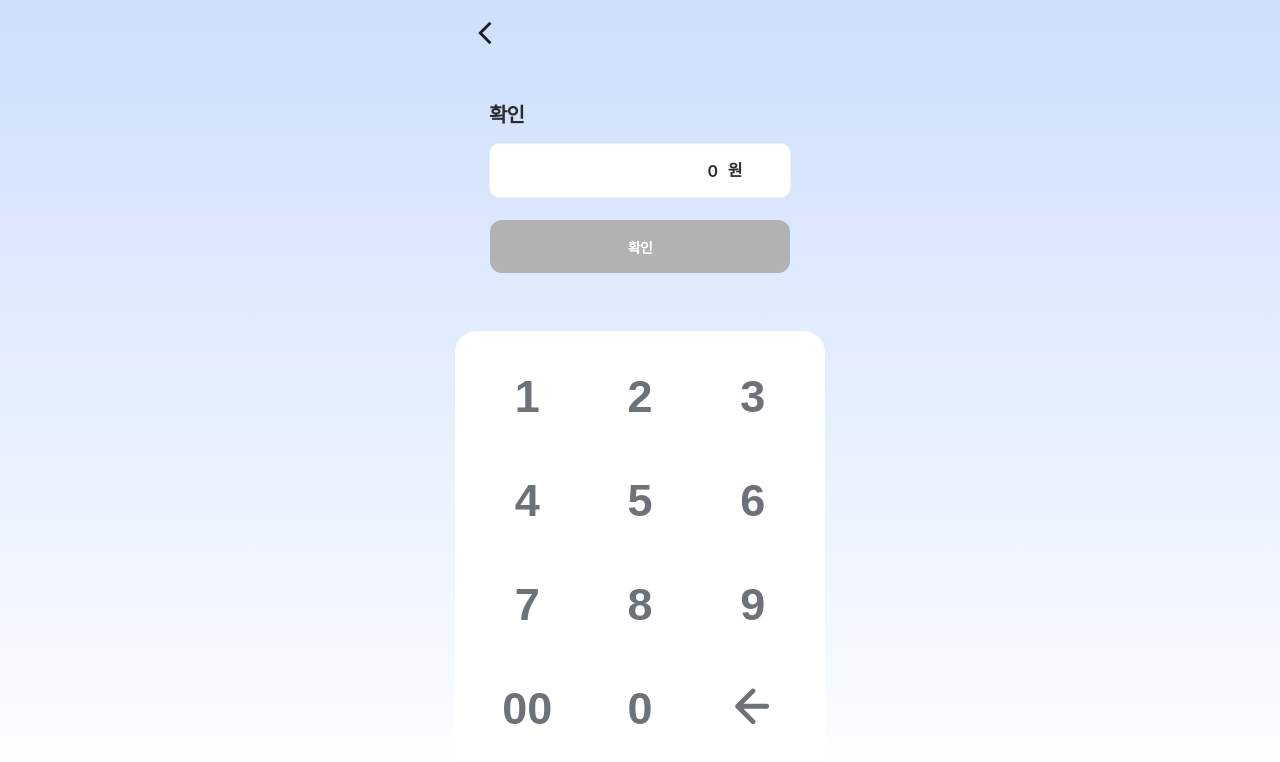
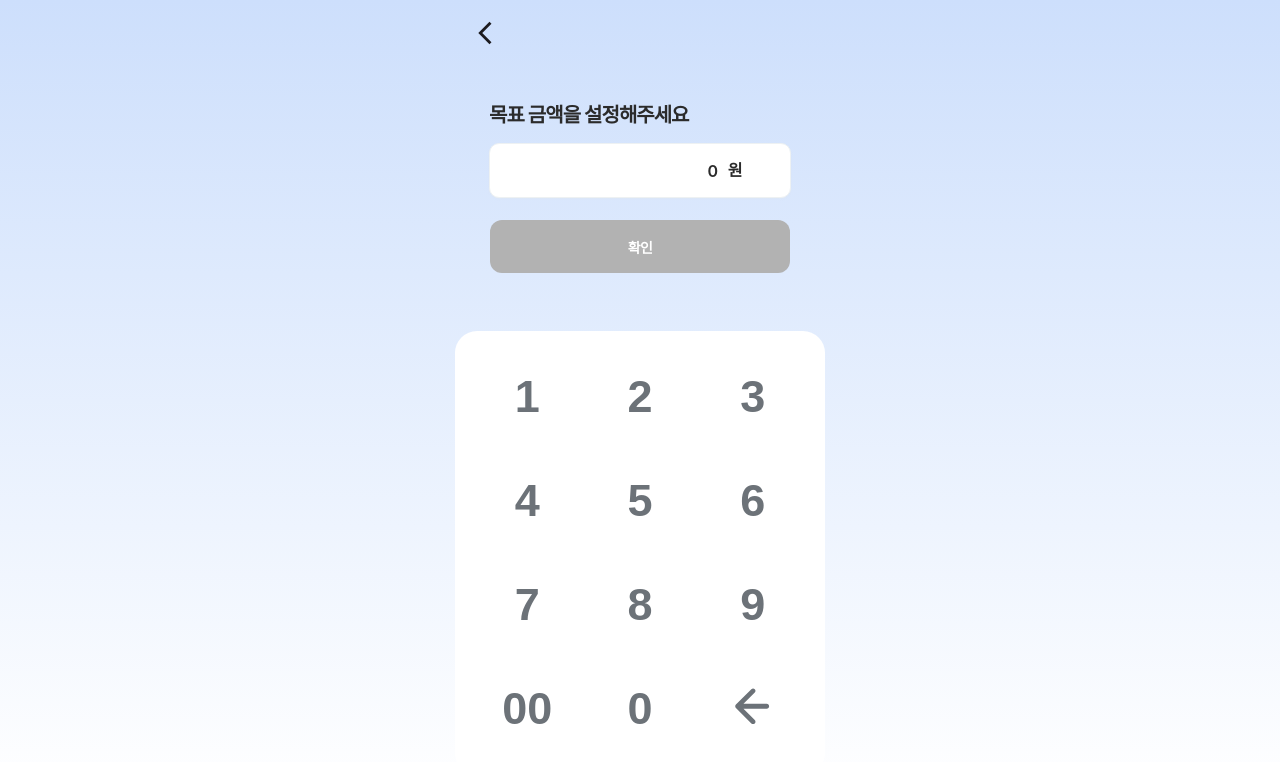
Before and after one commit to CtrlX-oneDayWallet/dayPocket_Front, a React (Create React App) app: page /asset/1 in a window 1280 px wide. Shown: the top 762 px of the page. Built offline with nearby package versions, Linux system fonts and the light colour scheme.

Commit message:
fix: 문구 수정

```diff
--- a/src/pages/assets/Asset1.tsx
+++ b/src/pages/assets/Asset1.tsx
@@ -8,7 +8,11 @@ export default function SetPage() {
   return (
     <S.SetPageContainer>
       <TopNav />
-      <Set lable="확인" amount={amount} setAmount={setAmount} />
+      <Set
+        lable="목표 금액을 설정해주세요"
+        amount={amount}
+        setAmount={setAmount}
+      />
     </S.SetPageContainer>
   );
 }
```
